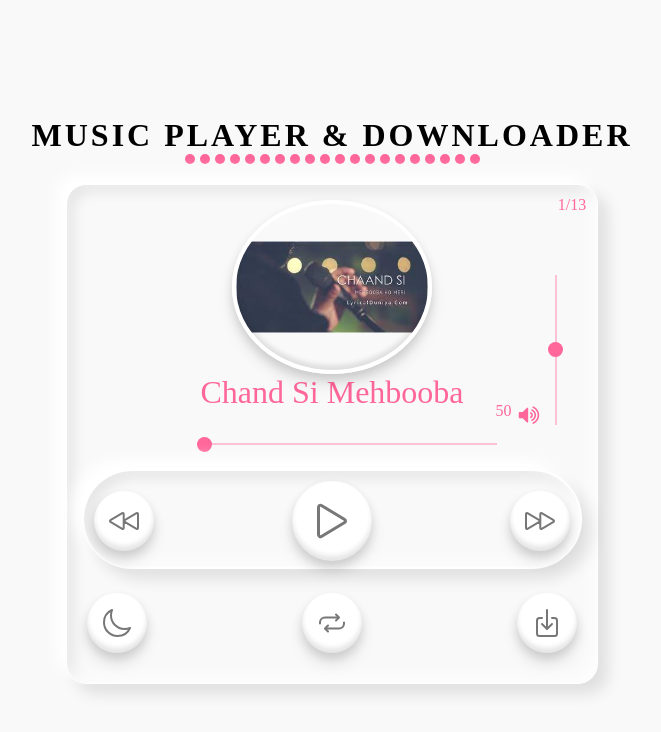
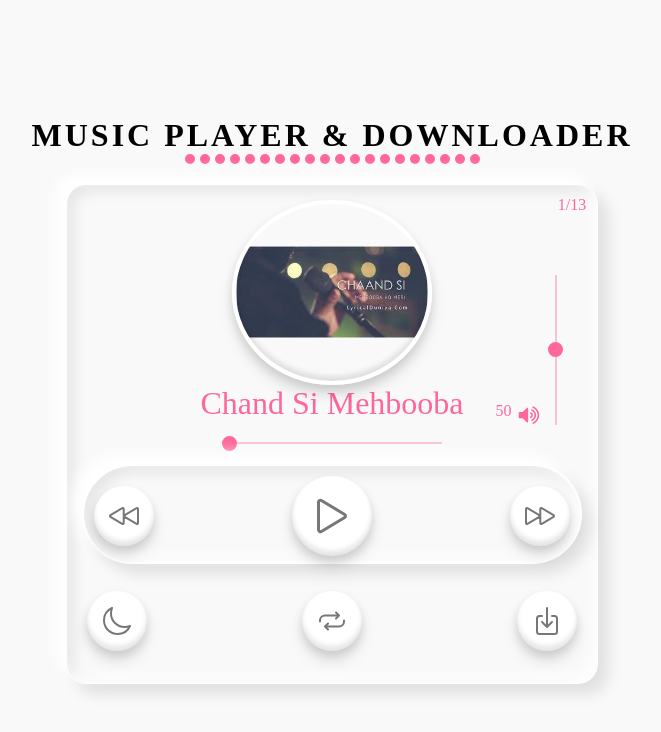
Before and after one commit to aayushYash/musicPlayer, a plain HTML site: page index.html in a window 1280 px wide. Shown: the whole page, without its empty margins (308-969 px from the left). Drawn offline with nearby package versions, Linux system fonts and the light colour scheme; a web font is replaced by a local one.

Commit message:
Update music.css

```diff
--- a/music.css
+++ b/music.css
@@ -388,7 +388,8 @@ body.dark .music .image{
 
 .music .duration{
     margin-bottom: 20px;
-    width: 300px;
+    width: 250px;
+    display: flex;
 }
 
 .music .player{
```
